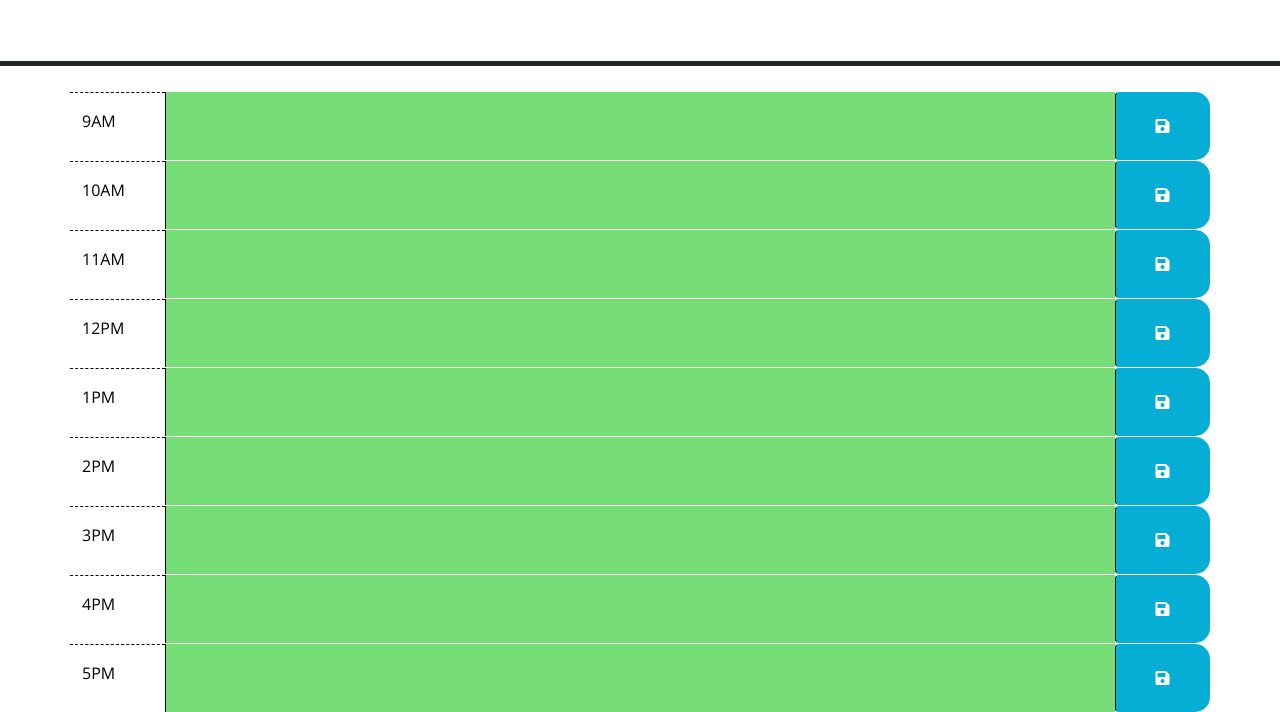
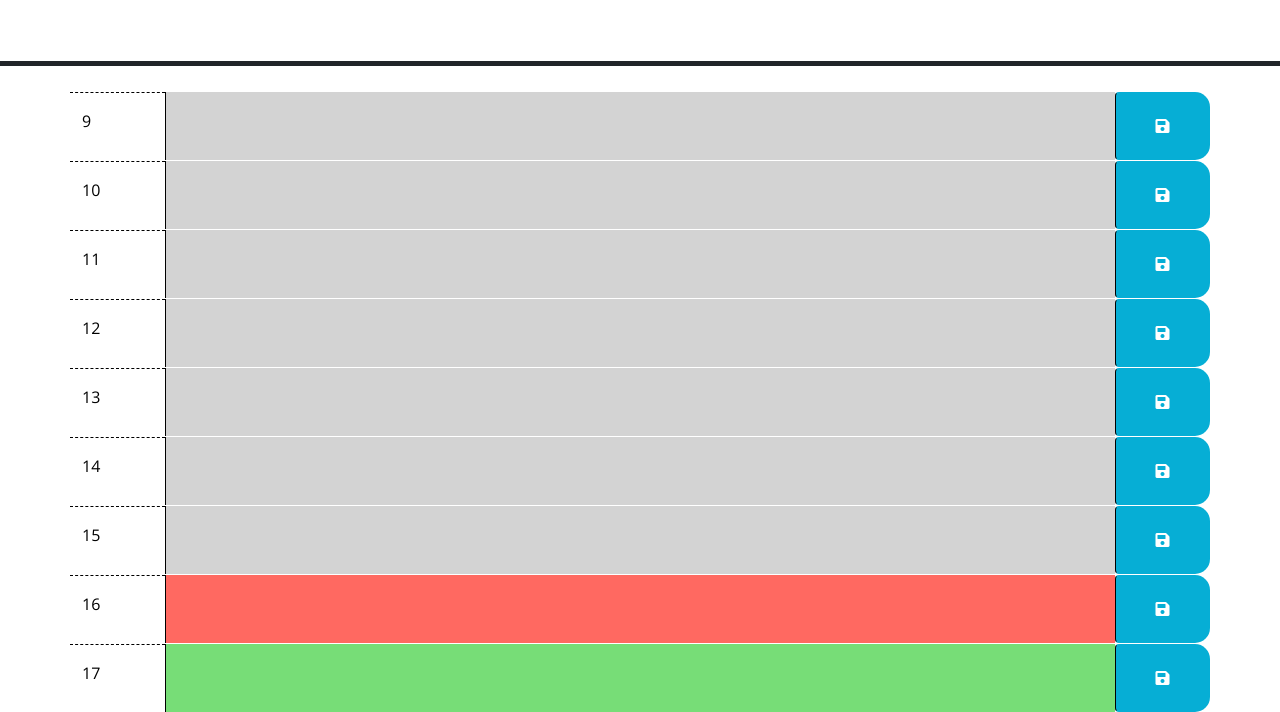
Before and after one commit to DiogoS77/week-5-work-day-scheduler, a plain HTML site: page index.html in a window 1280 px wide. Shown: the part 166-878 px from the top of the page. Drawn offline with nearby package versions, Linux system fonts and the light colour scheme.

Commit message:
fixed index and javascript code

```diff
--- a/assets/js/script.js
+++ b/assets/js/script.js
@@ -1,6 +1,6 @@
 var options = {
   startHour: 9,
-  endHour: 5,
+  endHour: 17,
 };
 
 function updateTimeslots() {
@@ -40,13 +40,11 @@ function generateTimeslots() {
       class: "row time-block",
       "data-hour": hour,
       html: `
-        <div class="col-sm-2 hour">${hour}</div>
-        <div class="col-sm-8 row">
-          <textarea class="col-md-10 description">${savedTask}</textarea>
-        </div>
-        <div class="col-sm-2">
-          <button class="btn btn-primary saveBtn">Save</button>
-        </div>
+       <div class="col-2 col-md-1 hour py-3">${hour}</div>
+            <textarea class="col-8 col-md-10 description">${savedTask}</textarea>
+            <button class="btn saveBtn col-2 col-md-1">
+              <i class="fas fa-save"></i>
+            </button>
       `,
     });
 
--- a/index.html
+++ b/index.html
@@ -31,71 +31,7 @@
 
     <div class="container">
       <div class="row">
-        <div class="col-12">
-          <div class="row time-block" id="hour-9">
-            <div class="col-2 col-md-1 hour py-3">9AM</div>
-            <textarea class="col-8 col-md-10 description"></textarea>
-            <button class="btn saveBtn col-2 col-md-1">
-              <i class="fas fa-save"></i>
-            </button>
-          </div>
-          <div class="row time-block" id="hour-10">
-            <div class="col-2 col-md-1 hour py-3">10AM</div>
-            <textarea class="col-8 col-md-10 description"></textarea>
-            <button class="btn saveBtn col-2 col-md-1">
-              <i class="fas fa-save"></i>
-            </button>
-          </div>
-          <div class="row time-block" id="hour-11">
-            <div class="col-2 col-md-1 hour py-3">11AM</div>
-            <textarea class="col-8 col-md-10 description"></textarea>
-            <button class="btn saveBtn col-2 col-md-1">
-              <i class="fas fa-save"></i>
-            </button>
-          </div>
-          <div class="row time-block" id="hour-12">
-            <div class="col-2 col-md-1 hour py-3">12PM</div>
-            <textarea class="col-8 col-md-10 description"></textarea>
-            <button class="btn saveBtn col-2 col-md-1">
-              <i class="fas fa-save"></i>
-            </button>
-          </div>
-          <div class="row time-block" id="hour-13">
-            <div class="col-2 col-md-1 hour py-3">1PM</div>
-            <textarea class="col-8 col-md-10 description"></textarea>
-            <button class="btn saveBtn col-2 col-md-1">
-              <i class="fas fa-save"></i>
-            </button>
-          </div>
-          <div class="row time-block" id="hour-14">
-            <div class="col-2 col-md-1 hour py-3">2PM</div>
-            <textarea class="col-8 col-md-10 description"></textarea>
-            <button class="btn saveBtn col-2 col-md-1">
-              <i class="fas fa-save"></i>
-            </button>
-          </div>
-          <div class="row time-block" id="hour-15">
-            <div class="col-2 col-md-1 hour py-3">3PM</div>
-            <textarea class="col-8 col-md-10 description"></textarea>
-            <button class="btn saveBtn col-2 col-md-1">
-              <i class="fas fa-save"></i>
-            </button>
-          </div>
-          <div class="row time-block" id="hour-16">
-            <div class="col-2 col-md-1 hour py-3">4PM</div>
-            <textarea class="col-8 col-md-10 description"></textarea>
-            <button class="btn saveBtn col-2 col-md-1">
-              <i class="fas fa-save"></i>
-            </button>
-          </div>
-          <div class="row time-block" id="hour-17">
-            <div class="col-2 col-md-1 hour py-3">5PM</div>
-            <textarea class="col-8 col-md-10 description"></textarea>
-            <button class="btn saveBtn col-2 col-md-1">
-              <i class="fas fa-save"></i>
-            </button>
-          </div>
-        </div>
+        <div class="col-12"></div>
       </div>
     </div>
 
```
